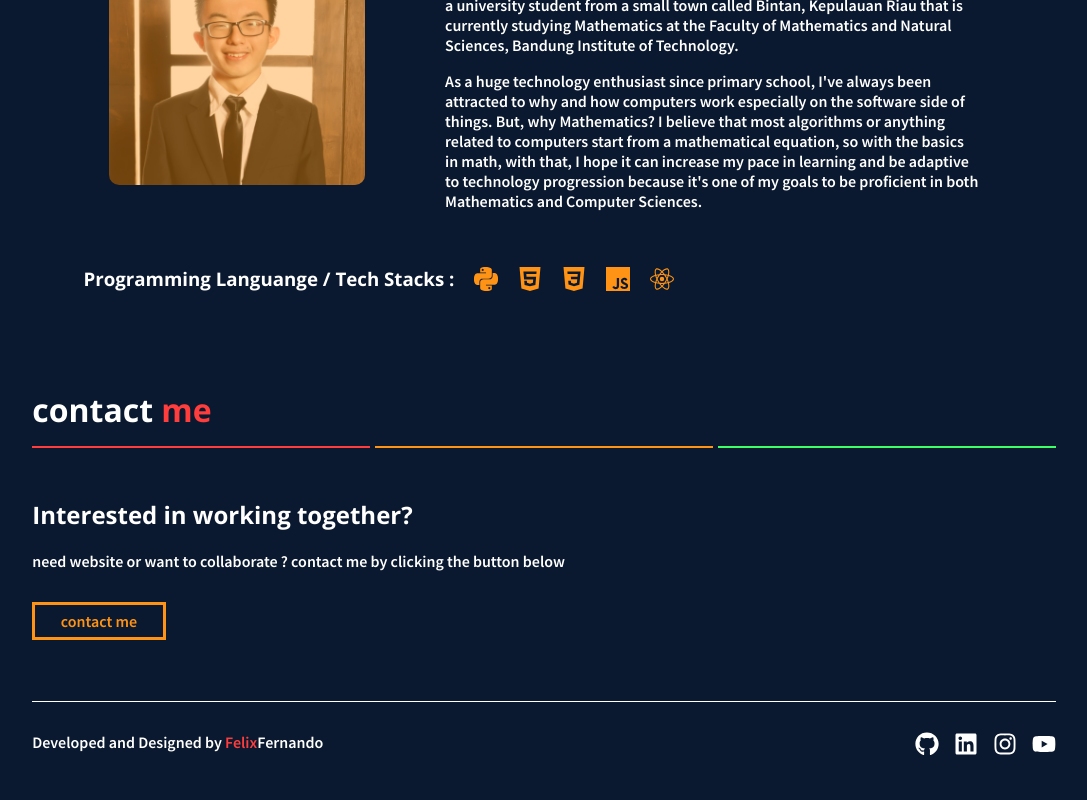
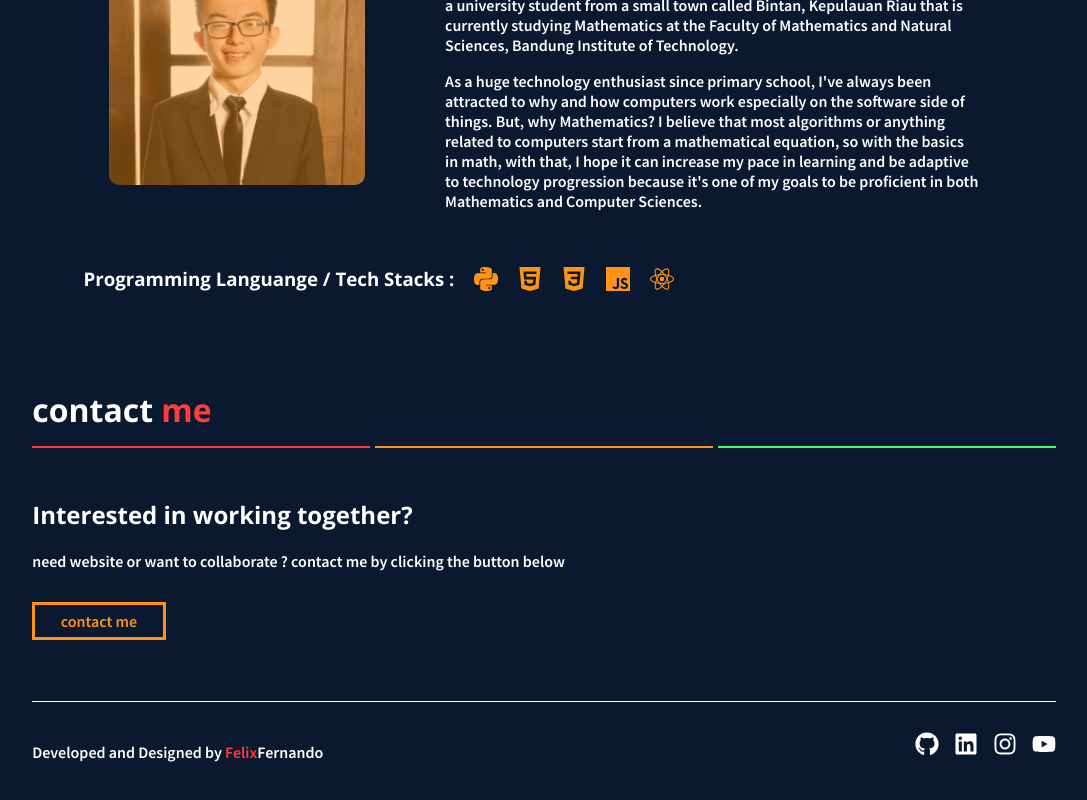
Before and after one commit to FelixFern/felixfern.github.io, a React (Create React App) app: page / in a window 1280 px wide. Shown: the part 3477-4277 px from the top of the page, without its empty margins (115-1202 px from the left). Built offline with nearby package versions, Linux system fonts and the light colour scheme.

Commit message:
very small footer adjustment

```diff
--- a/src/App.css
+++ b/src/App.css
@@ -399,12 +399,14 @@ p {
 .footer {
     display: flex;
     justify-content: space-between;
+    align-items: center;
     border-top: 1px solid white;
     margin-top: 20px;
     padding: 30px 0px;
 }
 .footer p {
     margin: 0;
+    height: fit-content;
 }
 .footer p span {
     color: var(--red-accent);
--- a/src/components/FeaturedProject.jsx
+++ b/src/components/FeaturedProject.jsx
@@ -1,4 +1,6 @@
 import React from 'react'
+import ReactTooltip from 'react-tooltip'
+
 import { SiReact, SiFigma, SiJavascript, SiFlutter, SiFirebase, SiHtml5, SiCss3, SiStrapi, SiNodedotjs, SiExpress, SiTailwindcss, SiFlask , SiGithub } from 'react-icons/si'
 import { BiLinkExternal } from 'react-icons/bi'
 
--- a/src/components/Navbar.jsx
+++ b/src/components/Navbar.jsx
@@ -10,7 +10,6 @@ function Navbar() {
     useEffect(() => {
         if(yOffset != 0) {setHamburger(false)}
     }, [yOffset])
-
 
     return (
         <header>
```
